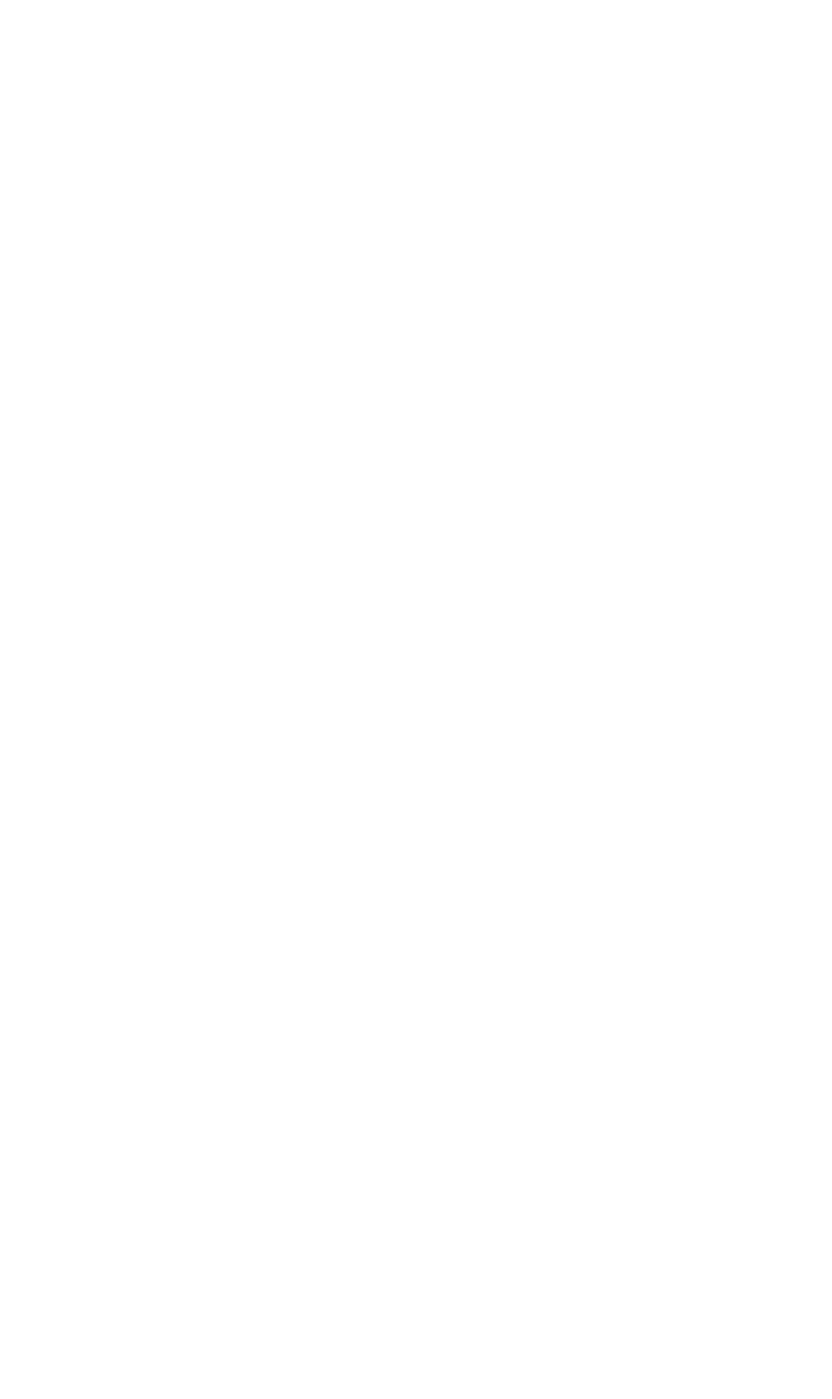
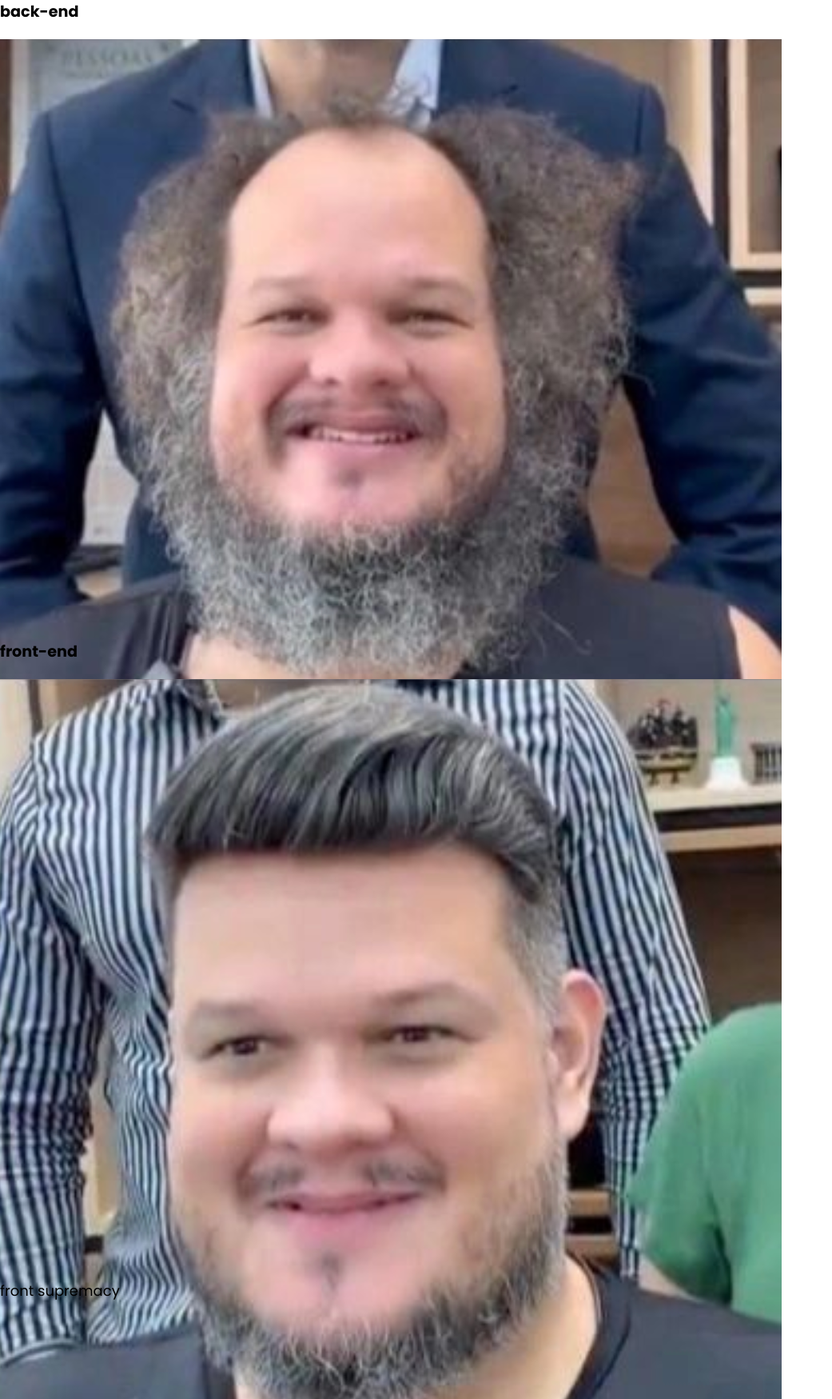
Before and after one commit to Maua-Dev/dev_dark_cesar_2025, a plain HTML site: page segunda-bateria/index.html in a window 1280 px wide. Shown: the whole page at 80% size, without its empty margins (0-1041 px from the left). Before the commit the page ends 800 px from the top, so only its background shows below. Drawn offline with Linux system fonts and the light colour scheme.

Commit message:
segunda bateria

```diff
--- a/primeira-bateria/styles.css
+++ b/primeira-bateria/styles.css
@@ -47,4 +47,5 @@ body {
   justify-content: center;
   width: 100%;
   height: 100%;
+  position: absolute;
 }
--- a/segunda-bateria/index.html
+++ b/segunda-bateria/index.html
@@ -14,6 +14,16 @@
   </head>
 
   <body>
-    <!--Escreva a partir daqui-->
+    <div class="back">
+      <p>back-end</p>
+      <img src="back.png" alt="back">
+    </div>
+    <div class="front">
+      <p>front-end</p>
+      <img src="front.png" alt="front">
+    </div>
+    <div id = "texto">
+      <p>front supremacy</p>
+    </div>
   </body>
 </html>
--- a/segunda-bateria/styles.css
+++ b/segunda-bateria/styles.css
@@ -18,4 +18,34 @@ body {
   width: 100%;
 }
 
-/* Escreva a partir daqui */
+.back{
+  height: 100%;
+  width: 50%;
+  justify-content: left;
+}
+
+.front{
+  height: 100%;
+  width: 50%;
+  justify-content: right;
+}
+
+.front p{
+  margin-bottom: 20px;
+  font-size: larger;
+  font-weight: bold;
+}
+
+.back p{
+  margin-bottom: 20px;
+  font-size: larger;
+  font-weight: bold;
+}
+
+#texto{
+  justify-self: center;
+  align-items: center;
+  font-size: large;
+  position: absolute;
+  padding-bottom: 80%;
+}
```
